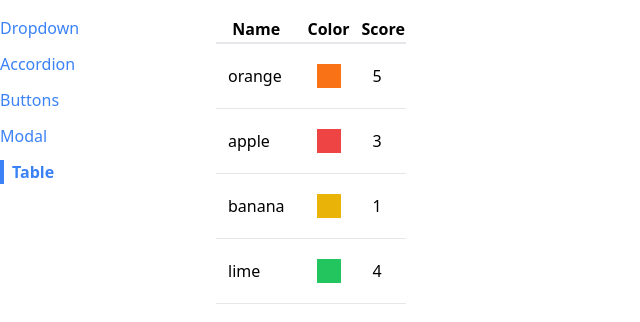
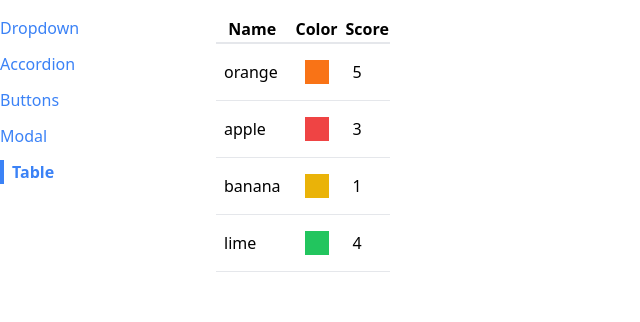
Before and after one commit to kuladeepperumalla/react-custom-components, a React (Create React App) app: page /table in a window 1280 px wide. Shown: the top 322 px of the page, without its empty margins (0-640 px from the left). Built offline with nearby package versions, Linux system fonts and the light colour scheme.

Commit message:
commit #16 code refactor

```diff
--- a/src/components/Table.js
+++ b/src/components/Table.js
@@ -1,16 +1,20 @@
-function Table({data, config}){
+function Table({data, config, keyFn}){
+
     const renderedHeaders = config.map((column)=>{
         return <th key={column.label}>{column.label}</th>
     })
-    const renderedRows = data.map((fruit)=>{
+
+    const renderedRows = data.map((rowData)=>{
+        const renderedCells = config.map((column)=>{
+            return(
+                <td className="p-2" key={column.label}>
+                    {column.render(rowData)}
+                </td>
+            )
+        })
         return (
-          <tr className="border-b" key={fruit.name}>
-            <td className="p-3">{fruit.name}</td>
-            <td className="p-3">
-              <div className={`p-3 m-2 ${fruit.color}`}></div>
-            </td>
-
-            <td className="p-3">{fruit.score}</td>
+          <tr className="border-b" key={keyFn(rowData)}>
+            {renderedCells}
           </tr>
         );
     })
--- a/src/pages/TablePage.js
+++ b/src/pages/TablePage.js
@@ -9,14 +9,29 @@
     ];
 
     const config = [
-        {label:'Name'},
-        {label:'Color'},
-        {label:'Score'}
-    ]
+    {
+        label: "Name",
+        render: (fruit) => fruit.name,
+    },
+    {
+        label: "Color",
+        render: (fruit) => <div className={`p-3 m-2 ${fruit.color}`}/>,
+    },
+    {
+        label: "Score",
+        render: (fruit) => fruit.score,
+    },
+    ];
+
+    const keyFn = (fruit) => {
+        return (
+            fruit.name
+        )
+    }
 
     return (
     <div>
-        <Table data={data} config={config}/>
+        <Table data={data} config={config} keyFn={keyFn}/>
     </div>
     )
 }
```
